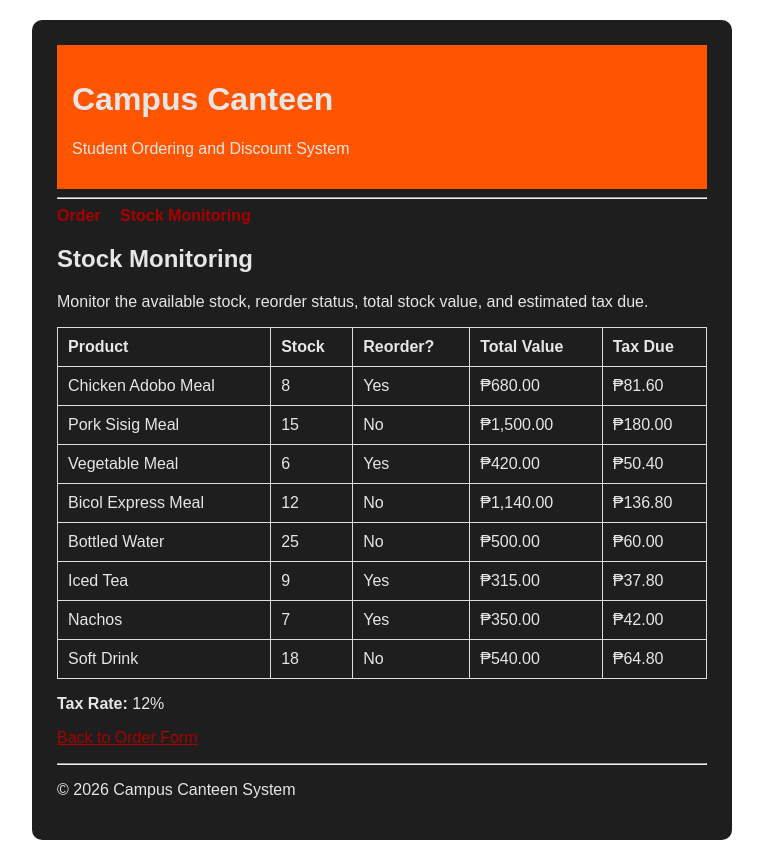
After one commit to jamesnacu/Canteen-Order, a PHP site: page /stock.php in a window 1280 px wide. The commit adds this page. Shown: the whole page, without its empty margins (258-1021 px from the left). Run offline with PHP 8.4, Linux system fonts and the light colour scheme.

Commit message:
1.0.2 canteen order

```diff
--- a/header.php
+++ b/header.php
@@ -1,4 +1,3 @@
-
 <!DOCTYPE html>
 <html lang="en">
 <head>
@@ -8,17 +7,23 @@
     <style>
         body {
             font-family: Arial, sans-serif;
-            background: #f4f6f8;
+            background: #ffffff;
             margin: 0;
             padding: 20px;
+            color: #e6e6e6;
         }
 
         .container {
             max-width: 650px;
             margin: auto;
-            background: white;
+            background: #1e1e1e;
             padding: 25px;
             border-radius: 10px;
+        }
+
+        .header {
+            background: #F50;
+            padding: 15px;
         }
 
         input, select, button {
@@ -29,7 +34,7 @@
         }
 
         button {
-            background: #165b43;
+            background: #A00;
             color: white;
             border: none;
             cursor: pointer;
@@ -48,10 +53,31 @@
 
         .success { color: green; }
         .error { color: red; }
+
+        .navigation {
+            margin-bottom: 20px;
+        }
+
+        .navigation a {
+            margin-right: 15px;
+            color: #A00;
+            text-decoration: none;
+            font-weight: bold;
+        }
+
+        .navigation a:hover {
+            text-decoration: underline;
+        }
     </style>
 </head>
 <body>
 <div class="container">
-    <h1>Campus Canteen</h1>
-    <p>Student Ordering and Discount System</p>
+    <div class = "header">
+        <h1>Campus Canteen</h1>
+        <p>Student Ordering and Discount System</p>
+    </div>
     <hr>
+    <nav class="navigation">
+        <a href="index.php">Order</a>
+        <a href="stock.php">Stock Monitoring</a>
+    </nav>
--- a/menu.php
+++ b/menu.php
@@ -3,8 +3,12 @@ $menu = [
     'M1' => ['name' => 'Chicken Adobo Meal', 'price' => 85.00, 'is_food' => true],
     'M2' => ['name' => 'Pork Sisig Meal', 'price' => 100.00, 'is_food' => true],
     'M3' => ['name' => 'Vegetable Meal', 'price' => 70.00, 'is_food' => true],
+    'M4' => ['name' => 'Bicol Express Meal', 'price' => 95.00, 'is_food' => true],
     'D1' => ['name' => 'Bottled Water', 'price' => 20.00, 'is_food' => false],
-    'D2' => ['name' => 'Iced Tea', 'price' => 35.00, 'is_food' => false]
+    'D2' => ['name' => 'Iced Tea', 'price' => 35.00, 'is_food' => false],
+    'D3' => ['name' => 'Soft Drink', 'price' => 30.00, 'is_food' => false],
+    'S1' => ['name' => 'Nachos', 'price' => 50.00, 'is_food' => true]
+
 ];
 ?>
 
--- /dev/null
+++ b/stock.php
@@ -0,0 +1,111 @@
+<?php
+
+declare(strict_types=1);
+
+//Available stocks for each products
+$products = [
+    'Chicken Adobo Meal' => [85.00, 8],
+    'Pork Sisig Meal' => [100.00, 15],
+    'Vegetable Meal' => [70.00, 6],
+    'Bicol Express Meal' => [95.00, 12],
+    'Bottled Water' => [20.00, 25],
+    'Iced Tea' => [35.00, 9],
+    'Nachos' => [50.00, 7],
+    'Soft Drink' => [30.00, 18]
+];
+
+//Tax rate used for each products
+$tax_rate = 12;
+
+//Checks whether the stock is below the reorder level
+function get_reorder_message(int $stock): string
+{
+    return $stock < 10 ? 'Yes' : 'No';
+}
+
+//Calculates the total value of the remaining stock
+function get_total_value(float $price, int $quantity): float
+{
+    return $price * $quantity;
+}
+
+//Calculates the tax due when all remaining stock is sold
+function get_tax_due(
+    float $price,
+    int $quantity,
+    int $tax_rate = 0
+): float {
+    $total_value = $price * $quantity;
+    $tax_percentage = $tax_rate / 100;
+
+    return $total_value * $tax_percentage;
+}
+
+require_once 'header.php';
+?>
+
+<h2>Stock Monitoring</h2>
+<p>Monitor the available stock, reorder status, total stock value, and estimated tax due.</p>
+
+<table>
+    <tr>
+        <th>Product</th>
+        <th>Stock</th>
+        <th>Reorder?</th>
+        <th>Total Value</th>
+        <th>Tax Due</th>
+    </tr>
+
+    <?php foreach ($products as $product_name => $data): ?>
+        <?php
+        $price = $data[0];
+        $quantity = $data[1];
+        ?>
+        <tr>
+            <td>
+                <?php echo htmlspecialchars($product_name, ENT_QUOTES, 'UTF-8'); ?>
+            </td>
+            <td>
+                <?php echo $quantity; ?>
+            </td>
+            <td>
+                <?php echo get_reorder_message($quantity); ?>
+            </td>
+            <td>
+                ₱<?php echo number_format(
+                    get_total_value($price, $quantity),
+                    2
+                ); ?>
+            </td>
+            <td>
+                ₱<?php echo number_format(
+                    get_tax_due($price, $quantity, $tax_rate),
+                    2
+                ); ?>
+            </td>
+        </tr>
+    <?php endforeach; ?>
+</table>
+
+<p>
+    <strong>Tax Rate:</strong>
+    <?php echo $tax_rate; ?>%
+</p>
+
+<p id = "backButton">
+    <a href="index.php">Back to Order Form</a>
+</p>
+
+<?php require_once 'footer.php'; ?>
+
+<!DOCTYPE html>
+<html>
+    <head>
+        <title>Stock Monitoring</title>
+        <style>
+            #backButton > a {
+                color: #A00;
+            }
+        </style>
+    </head>
+</html>
```
